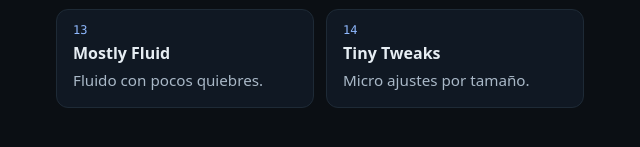
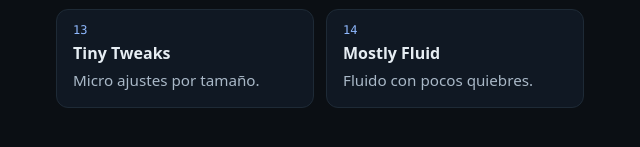
Before and after one commit to fabrogarrido/css-layout-practicas-1, a plain HTML site: page index.html in a window 1280 px wide. Shown: the part 495-642 px from the top of the page, 50-690 px from the left. Drawn offline with Linux system fonts and the light colour scheme.

Commit message:
Refactor CSS styles and update card links

```diff
--- a/index.html
+++ b/index.html
@@ -5,12 +5,32 @@
   <meta name="viewport" content="width=device-width, initial-scale=1" />
   <title>Patrones RWD – Demos</title>
   <style>
-    *{box-sizing:border-box} body{margin:0;font:16px/1.6 system-ui,-apple-system,Segoe UI,Roboto,sans-serif;background:#0b0f14;color:#e6edf3}
+    *{box-sizing:border-box}
+    body{
+      margin:0;
+      font:16px/1.6 system-ui,-apple-system,Segoe UI,Roboto,sans-serif;
+      background:#0b0f14;
+      color:#e6edf3
+    }
     .wrap{max-width:1100px;margin:0 auto;padding:2rem 1rem}
-    h1{margin:0 0 .75rem} p{color:#9fb2c3;margin:0 0 1.5rem}
-    .grid{display:grid;gap:12px;grid-template-columns:repeat(auto-fit,minmax(240px,1fr))}
-    .card{display:block;padding:14px 16px;background:#101823;border:1px solid #1e2a36;border-radius:12px;text-decoration:none;color:inherit}
-    .card:hover{border-color:#2f91ff;transform:translateY(-1px);transition:.15s}
+    h1{margin:0 0 .75rem}
+    p{color:#9fb2c3;margin:0 0 1.5rem}
+    .grid{
+      display:grid;
+      gap:12px;
+      grid-template-columns:repeat(auto-fit,minmax(240px,1fr))
+    }
+    .card{
+      display:block;
+      padding:14px 16px;
+      background:#101823;
+      border:1px solid #1e2a36;
+      border-radius:12px;
+      text-decoration:none;
+      color:inherit;
+      transition:.15s
+    }
+    .card:hover{border-color:#2f91ff;transform:translateY(-2px)}
     .tag{font:12px/1 ui-monospace,Menlo,Consolas,monospace;color:#8fb9ff}
     .title{font-weight:700;margin:.35rem 0 .1rem}
     .desc{margin:0;color:#a9b8c7;font-size:.95rem}
@@ -34,8 +54,8 @@
       <a class="card" href="./10-con_sidebar_flexbox/"><div class="tag">10</div><div class="title">Con sidebar (Flexbox)</div><p class="desc">Contenido + barra lateral.</p></a>
       <a class="card" href="./11-layout_shifter_css_grid/"><div class="tag">11</div><div class="title">Layout Shifter (Grid)</div><p class="desc">Reacomodo entre breakpoints.</p></a>
       <a class="card" href="./12-layout_shifter_flexbox/"><div class="tag">12</div><div class="title">Layout Shifter (Flexbox)</div><p class="desc">Reacomodo entre breakpoints.</p></a>
-      <a class="card" href="./13-mostly_fluid/"><div class="tag">13</div><div class="title">Mostly Fluid</div><p class="desc">Fluido con pocos quiebres.</p></a>
-      <a class="card" href="./14-tiny_tweaks/"><div class="tag">14</div><div class="title">Tiny Tweaks</div><p class="desc">Micro ajustes por tamaño.</p></a>
+      <a class="card" href="./13-tiny_tweaks/"><div class="tag">13</div><div class="title">Tiny Tweaks</div><p class="desc">Micro ajustes por tamaño.</p></a>
+      <a class="card" href="./14-mostly_fluid/"><div class="tag">14</div><div class="title">Mostly Fluid</div><p class="desc">Fluido con pocos quiebres.</p></a>
     </section>
   </main>
 </body>
```
